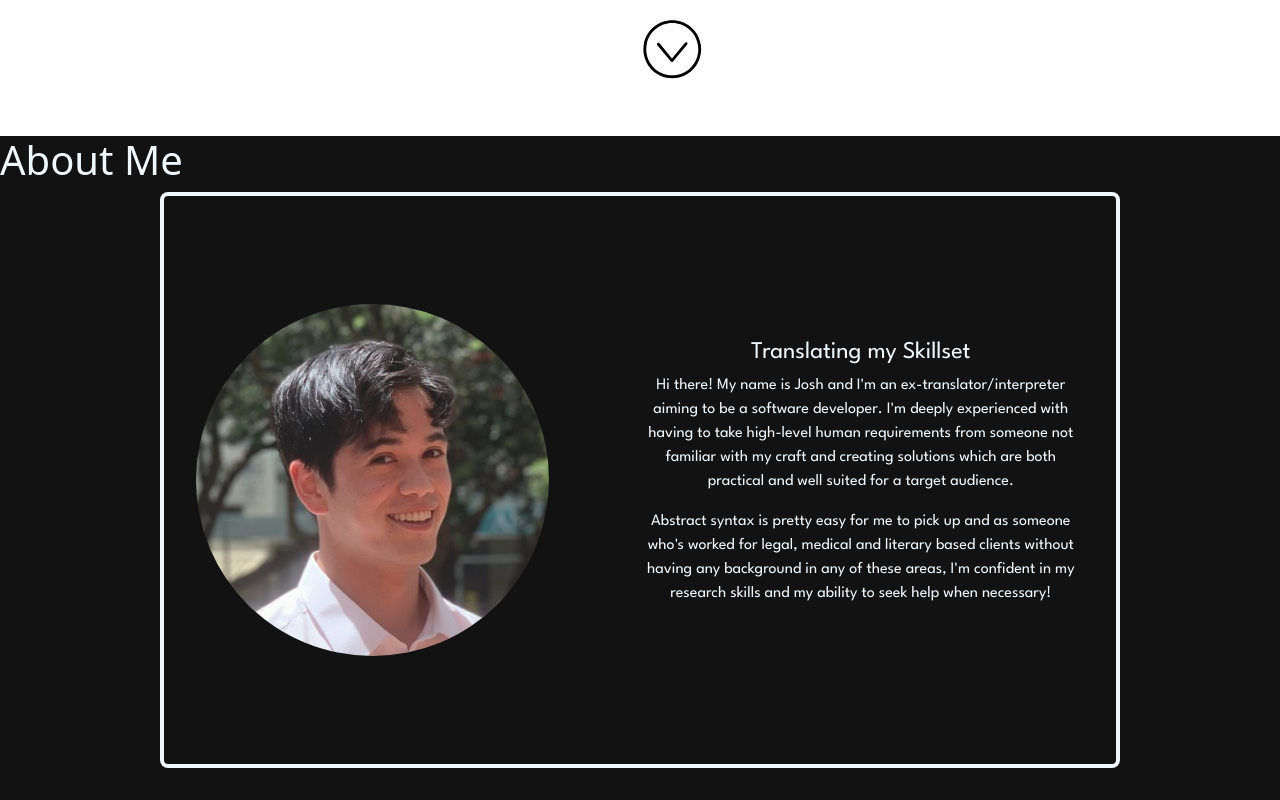
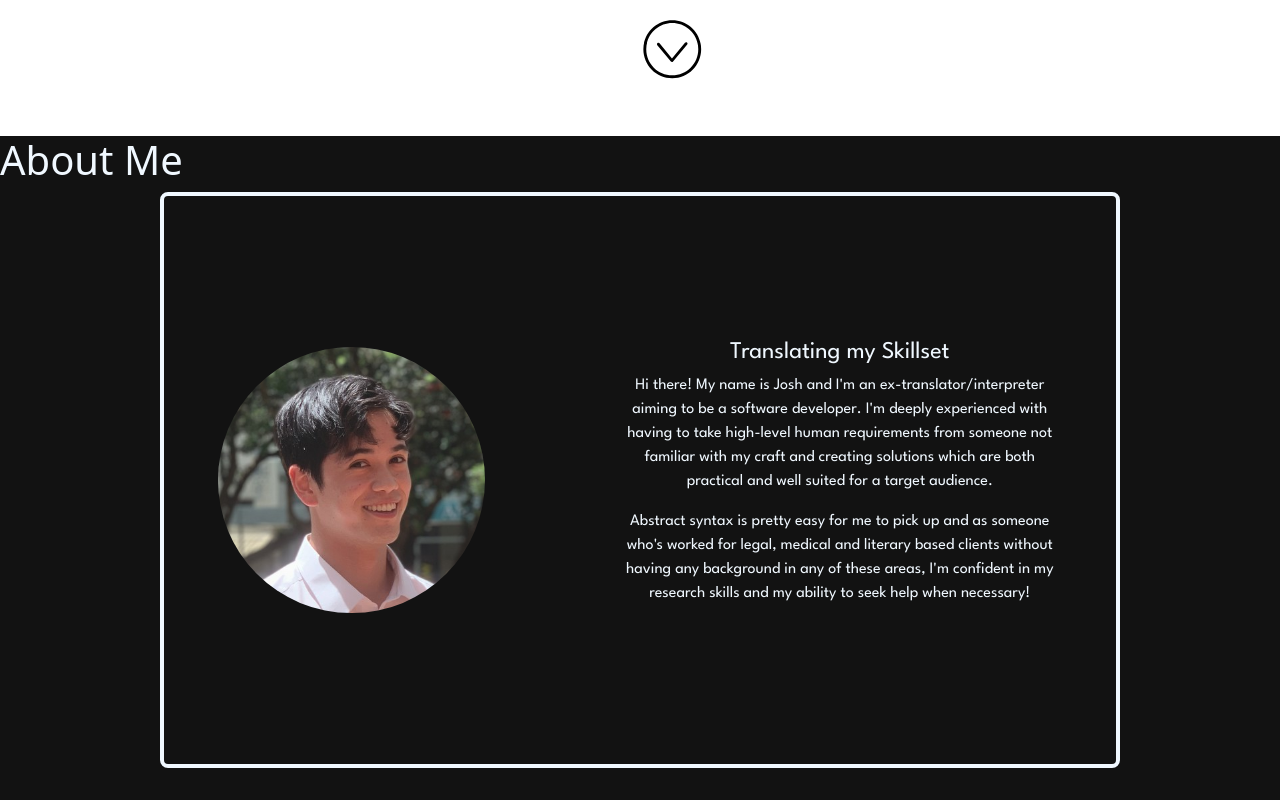
Before and after one commit to JoshoeaLee/personal-website, a React (Vite) app: page / in a window 1280 px wide. Shown: the part 720-1520 px from the top of the page. Built offline with nearby package versions, Linux system fonts and the light colour scheme.

Commit message:
fixed aspect ratio of pics

```diff
--- a/src/components/AboutMe.jsx
+++ b/src/components/AboutMe.jsx
@@ -8,7 +8,9 @@ export default function AboutMe() {
     <section id='about'>
         <h1>About Me</h1>
         <div className='about-card'>
-                <img className='profile-pic'src={profile} alt='Joshua Lee' style={{height: "70%", borderRadius: '60%' }} />
+                <div className='image-holder'>
+                    <img className='profile-pic'src={profile} alt='Joshua Lee' style={{height: "70%", borderRadius: '60%' }} />
+                </div>
                 <div className='about-text'>
                     <h4>Translating my Skillset</h4>
                     <p>Hi there! My name is Josh and I'm an ex-translator/interpreter aiming to be a
--- a/src/components/ProjectDetails.jsx
+++ b/src/components/ProjectDetails.jsx
@@ -5,7 +5,7 @@ export default function ProjectDetails(props){
     return(
         <div className='project-details-holder'  >
              <section className="project-details" onMouseLeave={()=>props.handleMouse(props.id)}>
-                <img src={props.data.picture} alt="twitter" />
+                <img src={props.data.picture} alt="app-picture" />
                 <div className="detail--page">
                     <div className="project--text">
                         <h4>{props.data.title}</h4>
--- a/src/style.css
+++ b/src/style.css
@@ -1,3 +1,11 @@
+.content{
+  display: flex;
+  flex-direction: column;
+  justify-content: center;
+  align-items: center;
+}
+
+
 h1{
   font-size: 8em;
 }
@@ -37,7 +45,7 @@ p{
 
 #about, #experience{
   background-color: #121212;
-  height: 120vh;
+  min-height: 120vh;
   width: 100vw;
   color: aliceblue;
 
@@ -53,9 +61,10 @@ p{
   padding-left: 30px;
 }
 
+
 .about-card{
-  height: 60%;
-  width: 75%;
+  height: 72vh;
+  width: 75vw;
   border: 4px aliceblue solid;
   border-radius: 8px;
   margin: auto;
@@ -67,14 +76,21 @@ p{
   gap: 10%;
 }
 
+.image-holder{
+  width: 30%;
+}
+.profile-pic{
+  width: 100%;
+}
+
 .about-text{
   display: flex;
   flex-direction: column;
   justify-content: center;
   align-items: center;
   text-align: center;
-  font-family: 'League Spartan', sans-serif
-
+  font-family: 'League Spartan', sans-serif;
+  width: 50%;
 }
 
 .work-experience, .technical-skills, #projects{
@@ -91,12 +107,6 @@ p{
 }
 
 
-.content{
-  display: flex;
-  flex-direction: column;
-  justify-content: center;
-  align-items: center;
-}
 
 .project-cover-holder, .project-details-holder{
   width: 80vw;
```
